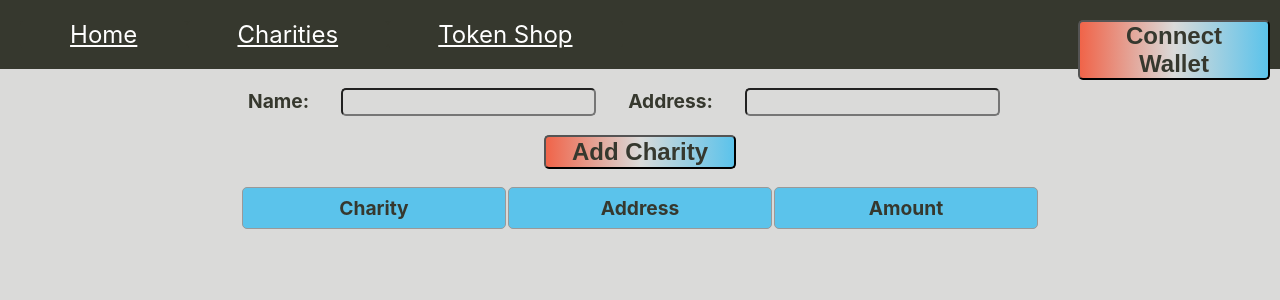
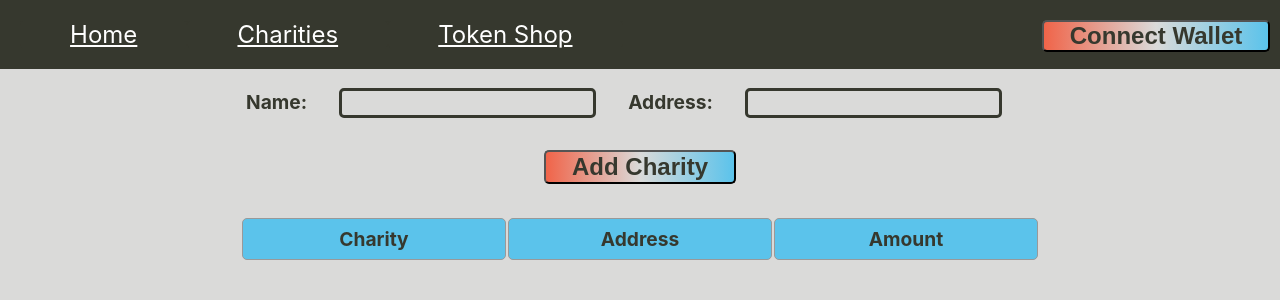
Before and after one commit to Zac369/charity-frontend, a React (Create React App) app: page /charities in a window 1280 px wide. Shown: the top 300 px of the page. Built offline with nearby package versions, Linux system fonts and the light colour scheme.

Commit message:
fixed navbar display issue

```diff
--- a/src/App.css
+++ b/src/App.css
@@ -26,9 +26,10 @@
 }
 
 .connect-wallet-button, .connect-wallet-text {
+  display:inline-block;
   color: #36382E;
   position: absolute;
-  width: 12rem;
+  width: 13rem;
   padding: 0 0.625rem 0 0.625rem;
   right: 0.625rem;
   top: 1.25rem;
@@ -45,7 +46,11 @@
   );
 }
 
-.connect-wallet-text {
+p.connect-wallet-text {
   top: -0.313rem;
   cursor: auto;
 }
+
+button.connect-wallet-button {
+  width: 14.25rem;
+}
--- a/src/App.js
+++ b/src/App.js
@@ -4,8 +4,7 @@ import './App.css';
 import DisplayCharities from './Components/DisplayCharities';
 import Home from './Components/Home';
 import TokenShop from './Components/TokenShop';
-import { CONTRACT_ADDRESS, shortenAddress } from './constants';
-import Charities from './utils/Charities.json';
+import { shortenAddress } from './constants';
 
 const App = () => {
   // State
--- a/src/Components/DisplayCharities/DisplayCharities.css
+++ b/src/Components/DisplayCharities/DisplayCharities.css
@@ -33,11 +33,13 @@ input {
     color: #36382E;
     border-radius: 0.313rem;
     font-size: 1.2rem;
+    text-align: center;
+    border: 0.2rem solid #36382E;
 }
 
 .add-charity-button {
     width: 12rem;
-    margin:0 auto 1rem;
+    margin: 2rem auto 2rem;
     display:block;
     text-align: center;
     font-size: 1.5rem;
--- a/src/Components/DisplayCharities/index.js
+++ b/src/Components/DisplayCharities/index.js
@@ -54,20 +54,15 @@ const DisplayCharities = ({currentAccount}) => {
     useEffect(() => {
         const updateCharities = async () => {
             try {
-            console.log('Getting number of charities');
-
             let numberOfCharities = await charitiesContract.numOfCharities();
 
             numberOfCharities = numberOfCharities.toNumber()
-            console.log('Number of charities:', numberOfCharities);
 
             // used when page first loads
             if(numberOfCharities > numOfCharities) {
                 setNumOfCharities(numberOfCharities);
                 return;
             }
-
-            console.log("HERE");
 
             let charities = [];
             for (let i = 0; i < numberOfCharities; i++) {
```
